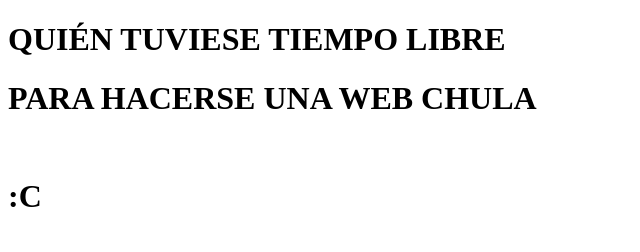
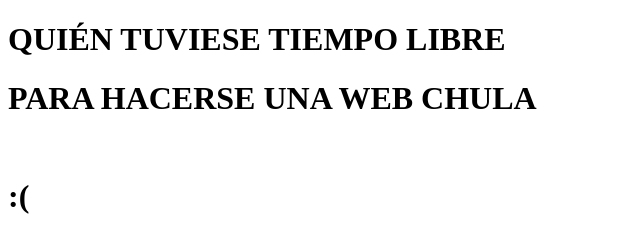
Before and after one commit to alejandroveros/veros.es, a plain HTML site: page index.html in a window 1280 px wide. Shown: the full height of the page, 0-640 px from the left. Drawn offline with Linux system fonts and the light colour scheme.

Commit message:
Actualizar index.html

```diff
--- a/index.html
+++ b/index.html
@@ -8,5 +8,5 @@
 	<h1>QUIÉN TUVIESE TIEMPO LIBRE</h1>
 	<h1>PARA HACERSE UNA WEB CHULA</h1>
 	</br>
-	<h1>:C</h1>
+	<h1>:(</h1>
 </body>
```
